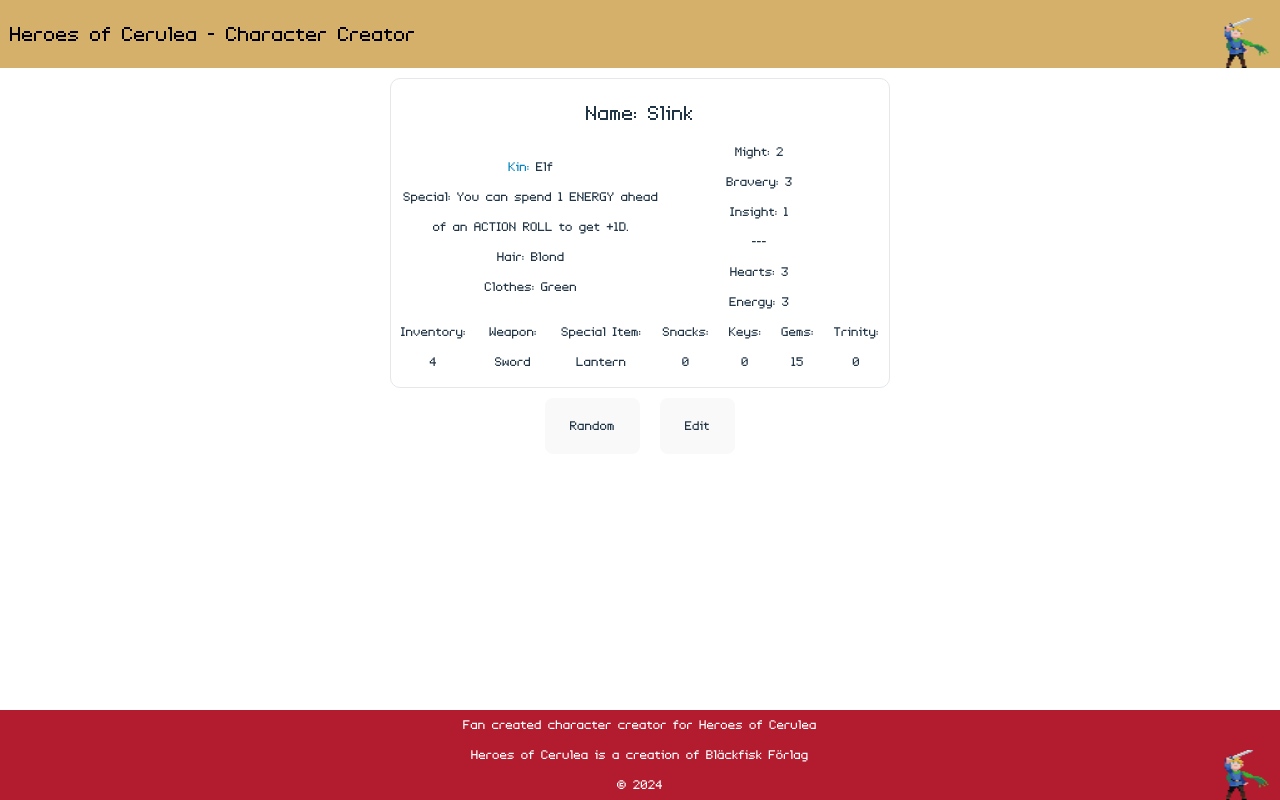
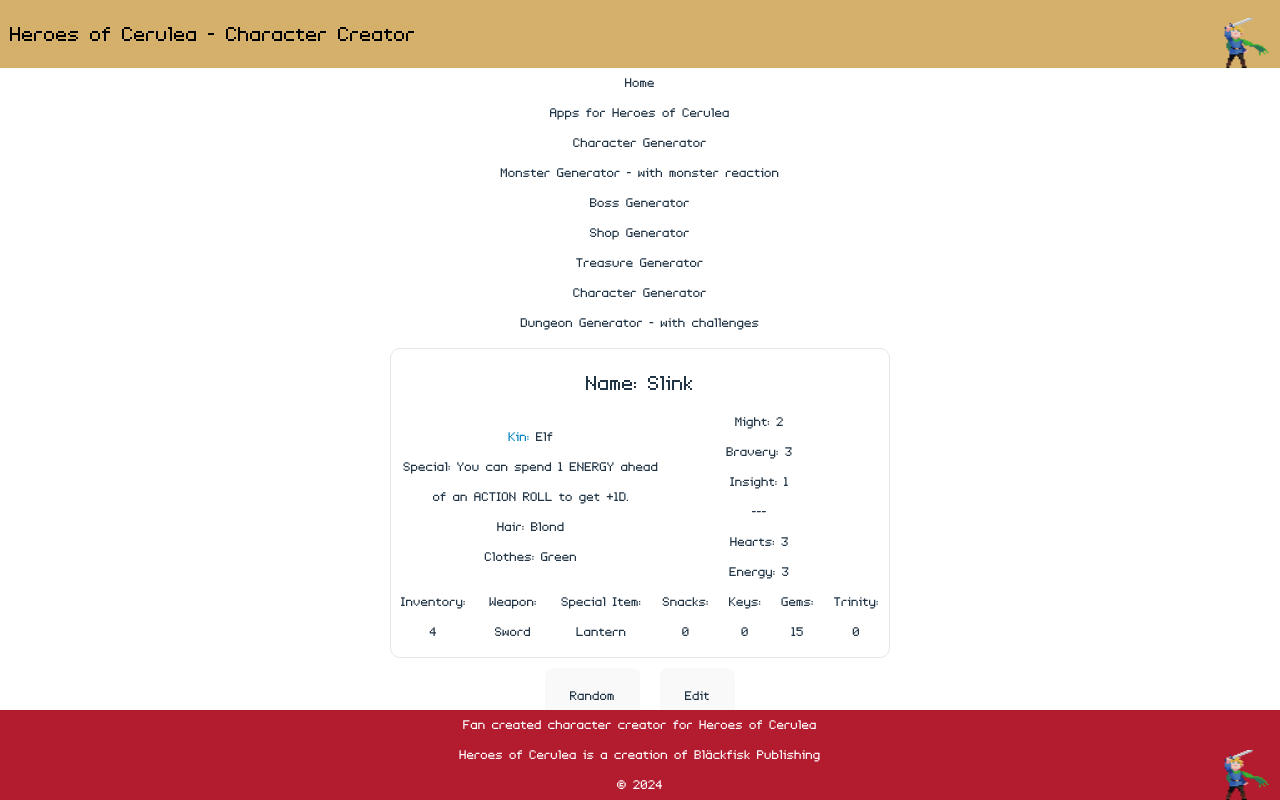
Before and after one commit to Martin-Joensson/Heroes-of-Cerulea-Character-Creator, a React (Vite) app: page / in a window 1280 px wide. Built offline with nearby package versions, Linux system fonts and the light colour scheme.

Commit message:
Added scaffolding for future functions

```diff
--- a/package.json
+++ b/package.json
@@ -11,7 +11,9 @@
   },
   "dependencies": {
     "react": "^18.2.0",
-    "react-dom": "^18.2.0"
+    "react-dom": "^18.2.0",
+    "react-router": "^6.24.1",
+    "react-router-dom": "^6.24.1"
   },
   "devDependencies": {
     "@types/react": "^18.2.15",
--- a/src/App.jsx
+++ b/src/App.jsx
@@ -7,6 +7,7 @@ import { Header } from "./components/Sections/Header";
 import { Button } from "./components/Button";
 import playerTemplate from "./components/data/characterTemplate.json";
 import { Footer } from "./components/Sections/Footer";
+import { CeruleaRoutes } from "./routes/CeruleaRoutes";
 
 export const App = () => {
   const [hero, setHero] = useState({ playerTemplate });
@@ -15,6 +16,7 @@ export const App = () => {
   return (
     <>
       <Header />
+      <CeruleaRoutes />
       <PlayerComponent hero={hero} setHero={setHero} edit={edit} />
       {edit ? null : (
         <Button
--- a/src/components/Sections/Footer.jsx
+++ b/src/components/Sections/Footer.jsx
@@ -3,7 +3,10 @@ export const Footer = () => {
   return (
     <div className="relative tablet:absolute tablet:bottom-0 bg-cerulea-red text-text-light w-full">
       <p className="">Fan created character creator for Heroes of Cerulea</p>
-      <p> Heroes of Cerulea is a creation of Bläckfisk Förlag</p>
+      <p>
+        {" "}
+        Heroes of Cerulea is a creation of <a className="hover:opacity-50 active:opacity-25"href="https://blackfiskforlag.com">Bläckfisk Publishing</a>
+      </p>
       <p>&copy; 2024</p>
       <img
         src={elf}
--- a/src/main.jsx
+++ b/src/main.jsx
@@ -2,9 +2,12 @@ import React from "react";
 import ReactDOM from "react-dom/client";
 import { App } from "./App.jsx";
 import "./index.css";
+import { BrowserRouter } from "react-router-dom";
 
 ReactDOM.createRoot(document.getElementById("root")).render(
   <React.StrictMode>
-    <App />
+    <BrowserRouter>
+      <App />
+    </BrowserRouter>
   </React.StrictMode>
 );
--- /dev/null
+++ b/src/pages/Character.jsx
@@ -0,0 +1,7 @@
+import { PlayerComponent } from "../components/PlayerComponent"
+
+export const Character = () => {
+  return (
+    <PlayerComponent/>
+  )
+}
--- /dev/null
+++ b/src/pages/Home.jsx
@@ -0,0 +1,15 @@
+export const Home = () => {
+  return (
+    <div>
+      Home
+      <h2>Apps for Heroes of Cerulea</h2>
+      <p>Character Generator</p>
+      <p>Monster Generator - with monster reaction</p>
+      <p>Boss Generator</p>
+      <p>Shop Generator</p>
+      <p>Treasure Generator</p>
+      <p>Character Generator</p>
+      <p>Dungeon Generator - with challenges</p>
+    </div>
+  );
+};
--- /dev/null
+++ b/src/routes/CeruleaRoutes.jsx
@@ -0,0 +1,13 @@
+import { Route, Routes } from "react-router-dom";
+
+import { Character } from "../pages/Character";
+import { Home } from "../pages/Home";
+
+export const CeruleaRoutes = () => {
+    return (
+      <Routes>
+        <Route path="/" element={<Home />} />
+        <Route path="/character" element={<Character />} />
+      </Routes>
+    );
+}
```
Also changed, not shown: src/components/Navigation.jsx (added).
